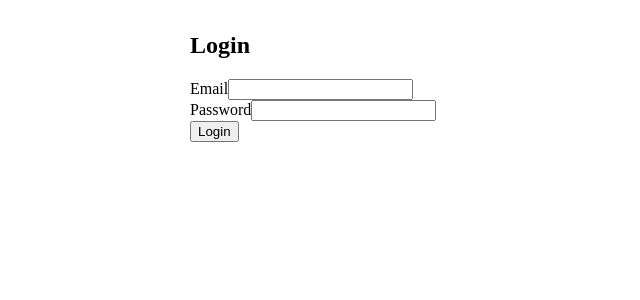
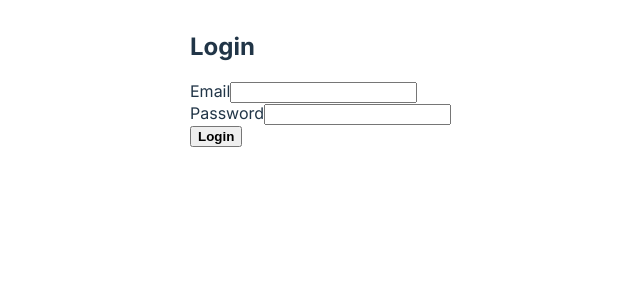
Before and after one commit to Pablo-Francisco-Moura/Trip-Manager, a Vue app in the folder frontend/: page /login in a window 1280 px wide. Shown: the top 300 px of the page, without its empty margins (250-890 px from the left). Built offline with nearby package versions, Linux system fonts and the light colour scheme.

Commit message:
🎨 UI: Interface styling and design.

```diff
--- a/frontend/index.html
+++ b/frontend/index.html
@@ -4,6 +4,13 @@
     <meta charset="utf-8" />
     <meta name="viewport" content="width=device-width, initial-scale=1.0" />
     <title>Trip Manager</title>
+    <!-- Inter font for cleaner UI -->
+    <link rel="preconnect" href="https://fonts.googleapis.com" />
+    <link rel="preconnect" href="https://fonts.gstatic.com" crossorigin />
+    <link
+      href="https://fonts.googleapis.com/css2?family=Inter:wght@300;400;600;700;800&display=swap"
+      rel="stylesheet"
+    />
   </head>
   <body>
     <div id="app"></div>
--- a/frontend/src/App.vue
+++ b/frontend/src/App.vue
@@ -7,3 +7,36 @@ export default {
   name: "App",
 };
 </script>
+
+<style>
+/* Global font + bold styling for improved readability */
+html,
+body {
+  font-family:
+    "Inter",
+    system-ui,
+    -apple-system,
+    "Segoe UI",
+    Roboto,
+    "Helvetica Neue",
+    Arial;
+  -webkit-font-smoothing: antialiased;
+  -moz-osx-font-smoothing: grayscale;
+  color: #213547;
+}
+
+/* Make labels, table headers and buttons more prominent */
+button,
+.form-label,
+.filter-row label,
+.styled-table th {
+  font-weight: 700;
+}
+
+/* Slightly heavier input text for clarity */
+input,
+select,
+textarea {
+  font-weight: 600;
+}
+</style>
--- a/frontend/src/components/TravelRequestsTable.vue
+++ b/frontend/src/components/TravelRequestsTable.vue
@@ -3,7 +3,7 @@
     <h3>Requests</h3>
     <div class="filter-row">
       <label>Filter:</label>
-      <select v-model="filterStatus" @change="fetch">
+      <select class="filter-select" v-model="filterStatus" @change="fetch">
         <option value="">All</option>
         <option value="requested">Requested</option>
         <option value="approved">Approved</option>
@@ -138,6 +138,21 @@ button {
   align-items: center;
   margin-bottom: 0.5rem;
 }
+
+/* Filter control styled like a compact button */
+.filter-select {
+  padding: 0.45rem 0.7rem;
+  border-radius: 8px;
+  border: 1px solid #d7e3ff;
+  background: linear-gradient(180deg, #f8fbff, #eef6ff);
+  cursor: pointer;
+  font-weight: 600;
+  color: #123a8a;
+}
+.filter-row label {
+  font-weight: 700;
+  color: #123a8a;
+}
 .table-wrap {
   overflow-x: auto;
 }
```
